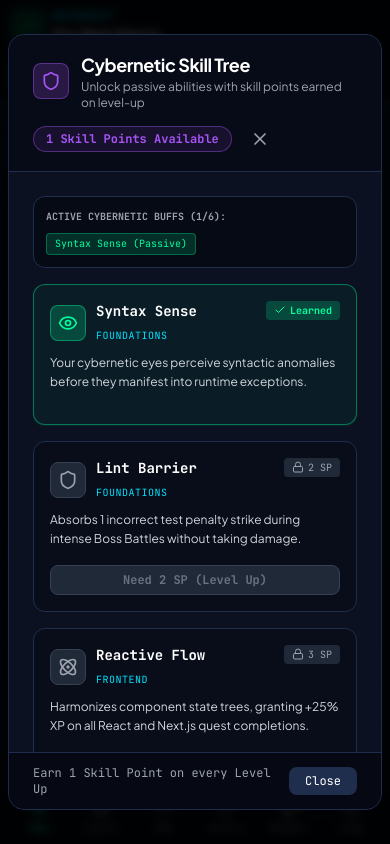
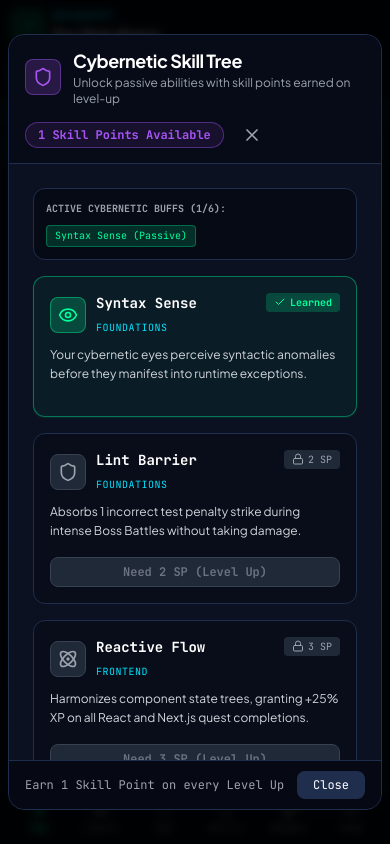
Before and after one commit to IamUnKnOwN25/fullstack-learning-guide, a Next.js app: page / in a window 390 px wide. Both pictures are taken after a click on the button "Skills". Shown: the top 844 px of the page. Built offline with nearby package versions, Linux system fonts and the light colour scheme.

Commit message:
feat(ui): polish mobile modal ergonomics and flexible responsive footers (Cycle 55)

```diff
--- a/src/components/AchievementsModal.tsx
+++ b/src/components/AchievementsModal.tsx
@@ -182,7 +182,7 @@ export function AchievementsModal({ isOpen, onClose }: Props) {
     <div className="fixed inset-0 z-50 flex items-center justify-center p-2 sm:p-4 bg-black/80 backdrop-blur-sm animate-fadeIn">
       <div className="relative w-full max-w-2xl bg-matrix-card border border-matrix-border rounded-2xl shadow-2xl overflow-hidden flex flex-col max-h-[92dvh] sm:max-h-[90vh] animate-slideUp">
         {/* Modal Header */}
-        <div className="flex items-center justify-between px-6 py-4 border-b border-matrix-border bg-matrix-dark/60">
+        <div className="flex items-center justify-between px-4 py-3 sm:px-6 sm:py-4 border-b border-matrix-border bg-matrix-dark/60">
           <div className="flex items-center gap-3">
             <div className="w-9 h-9 rounded-lg bg-matrix-neonGold/20 border border-matrix-neonGold/40 flex items-center justify-center text-matrix-neonGold">
               <Trophy className="w-5 h-5" />
@@ -209,7 +209,7 @@ export function AchievementsModal({ isOpen, onClose }: Props) {
         </div>
 
         {/* Stats Summary Bar */}
-        <div className="grid grid-cols-3 sm:grid-cols-6 gap-2 px-6 py-3 border-b border-matrix-border bg-matrix-dark/30 text-center font-mono tabular-nums">
+        <div className="grid grid-cols-3 sm:grid-cols-6 gap-2 px-4 py-2 sm:px-6 sm:py-3 border-b border-matrix-border bg-matrix-dark/30 text-center font-mono tabular-nums">
           <div>
             <div className="text-[10px] uppercase text-gray-400">Rank</div>
             <div className="text-xs font-bold text-matrix-accent truncate">{rankTitle}</div>
@@ -237,7 +237,7 @@ export function AchievementsModal({ isOpen, onClose }: Props) {
         </div>
 
         {/* Sandbox Unlock & Backup Controls Bar */}
-        <div className="px-6 py-2.5 border-b border-matrix-border bg-matrix-dark/50 flex flex-wrap items-center justify-between gap-2 font-mono text-xs">
+        <div className="px-4 py-2 sm:px-6 sm:py-2.5 border-b border-matrix-border bg-matrix-dark/50 flex flex-wrap items-center justify-between gap-2 font-mono text-xs">
           <div className="flex flex-wrap items-center gap-2">
             <button
               type="button"
@@ -373,7 +373,7 @@ export function AchievementsModal({ isOpen, onClose }: Props) {
         </div>
 
         {/* Footer with Reset Progress option */}
-        <div className="px-6 py-3 border-t border-matrix-border bg-matrix-dark/80 flex items-center justify-between text-xs font-mono">
+        <div className="px-4 py-2.5 sm:px-6 sm:py-3 border-t border-matrix-border bg-matrix-dark/80 flex flex-wrap items-center justify-between gap-2 text-xs font-mono">
           <button
             onClick={() => {
               if (confirm("Reset all game progress? This will reset your level, quests, and XP.")) {
--- a/src/components/SkillTreeModal.tsx
+++ b/src/components/SkillTreeModal.tsx
@@ -31,7 +31,7 @@ export function SkillTreeModal({ isOpen, onClose }: Props) {
     <div className="fixed inset-0 z-50 flex items-center justify-center p-2 sm:p-4 bg-black/80 backdrop-blur-sm animate-fadeIn">
       <div className="relative w-full max-w-2xl bg-matrix-card border border-matrix-border rounded-2xl shadow-2xl overflow-hidden flex flex-col max-h-[92dvh] sm:max-h-[90vh] animate-slideUp">
         {/* Modal Header */}
-        <div className="flex flex-wrap items-center justify-between gap-3 px-6 py-4 border-b border-matrix-border bg-matrix-dark/60">
+        <div className="flex flex-wrap items-center justify-between gap-3 px-4 py-3 sm:px-6 sm:py-4 border-b border-matrix-border bg-matrix-dark/60">
           <div className="flex items-center gap-3">
             <div className="w-9 h-9 rounded-lg bg-matrix-neonPurple/20 border border-matrix-neonPurple/40 flex items-center justify-center text-matrix-neonPurple shrink-0">
               <Shield className="w-5 h-5" />
@@ -164,7 +164,7 @@ export function SkillTreeModal({ isOpen, onClose }: Props) {
         </div>
 
         {/* Modal Footer */}
-        <div className="px-6 py-3 border-t border-matrix-border bg-matrix-dark/80 flex items-center justify-between text-xs font-mono text-gray-400">
+        <div className="px-4 py-2.5 sm:px-6 sm:py-3 border-t border-matrix-border bg-matrix-dark/80 flex flex-wrap items-center justify-between gap-2 text-xs font-mono text-gray-400">
           <div className="flex items-center gap-3">
             <span>Earn 1 Skill Point on every Level Up</span>
             {unlockedSkills.length > 0 && (
```
Also changed, not shown: 2 other files (tests, documents, lock files or other folders).
